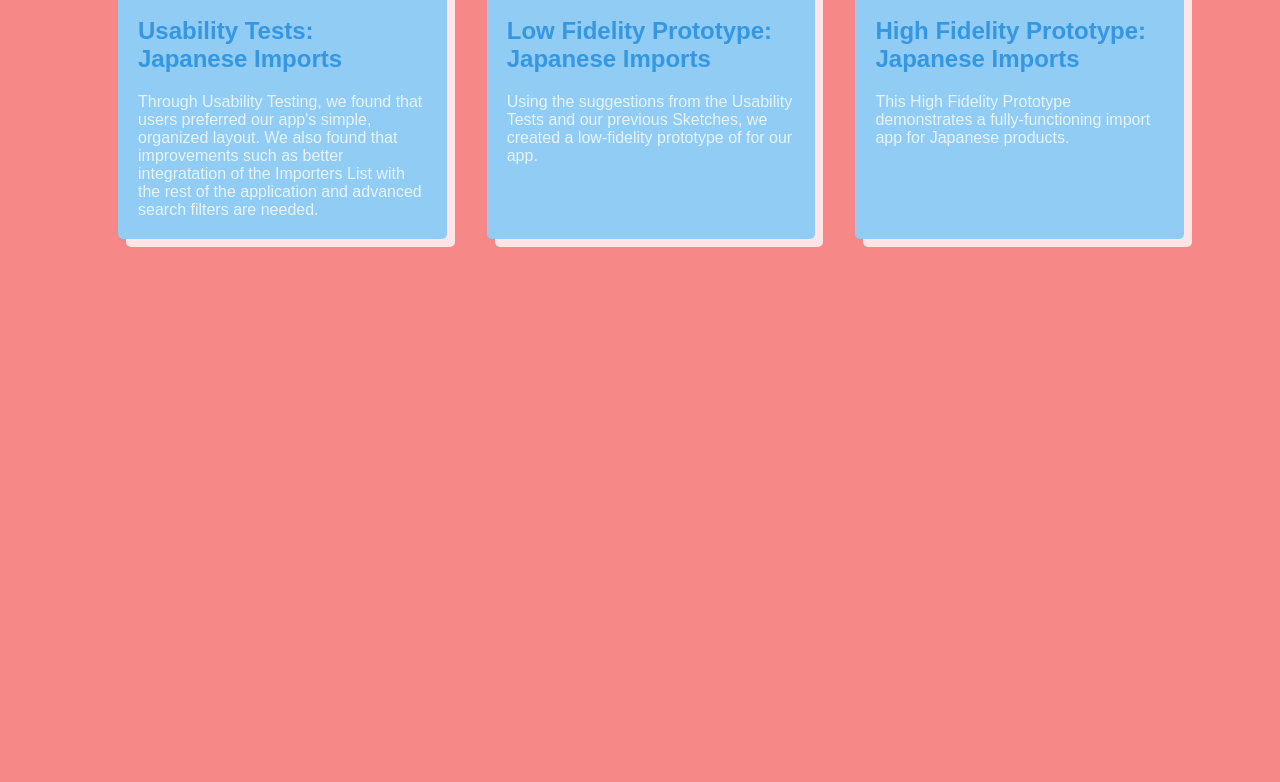
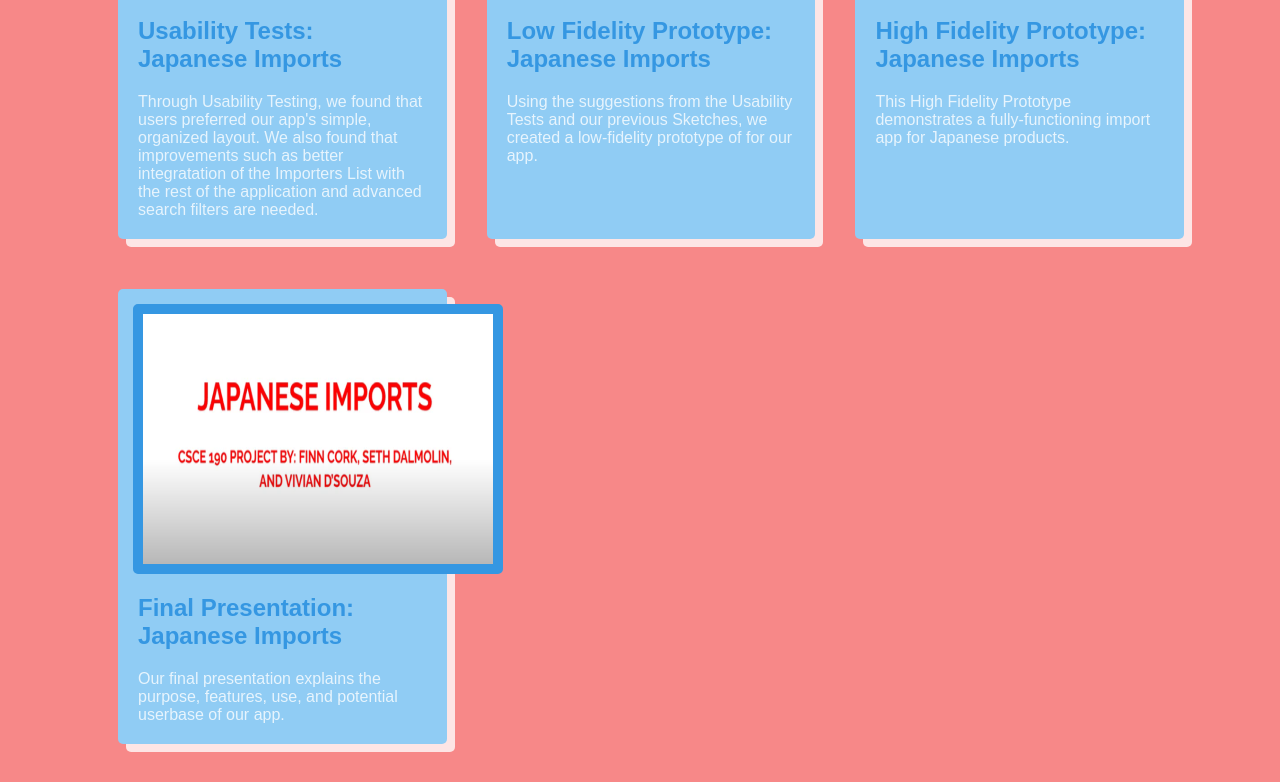
Before and after one commit to vivianofsouza/vivianofsouza.github.io, a plain HTML site: page index.html in a window 1280 px wide. Shown: the part 1488-2270 px from the top of the page. Before the commit the page ends 1765 px from the top, so only its background shows below. Drawn offline with Linux system fonts and the light colour scheme.

Commit message:
Add files via upload

```diff
--- a/index.html
+++ b/index.html
@@ -97,6 +97,16 @@
                 </section>
             </section>
 
+             <!--Presentation-->
+             <section class="assignment">
+                <a href="https://youtu.be/DJvLdH9G8Tk"><img src ="\Images\video_image.PNG" width="460" height="600"></a>
+                <section class="assignment-details">
+                    <a href="https://youtu.be/DJvLdH9G8Tk"><h2>Final Presentation: Japanese Imports</h2></a>
+                    <p>Our final presentation explains the purpose, features, use, and potential userbase of our app.
+                    </p>
+                </section>
+            </section>
+
         </div>
     </body>
 </html>
```
